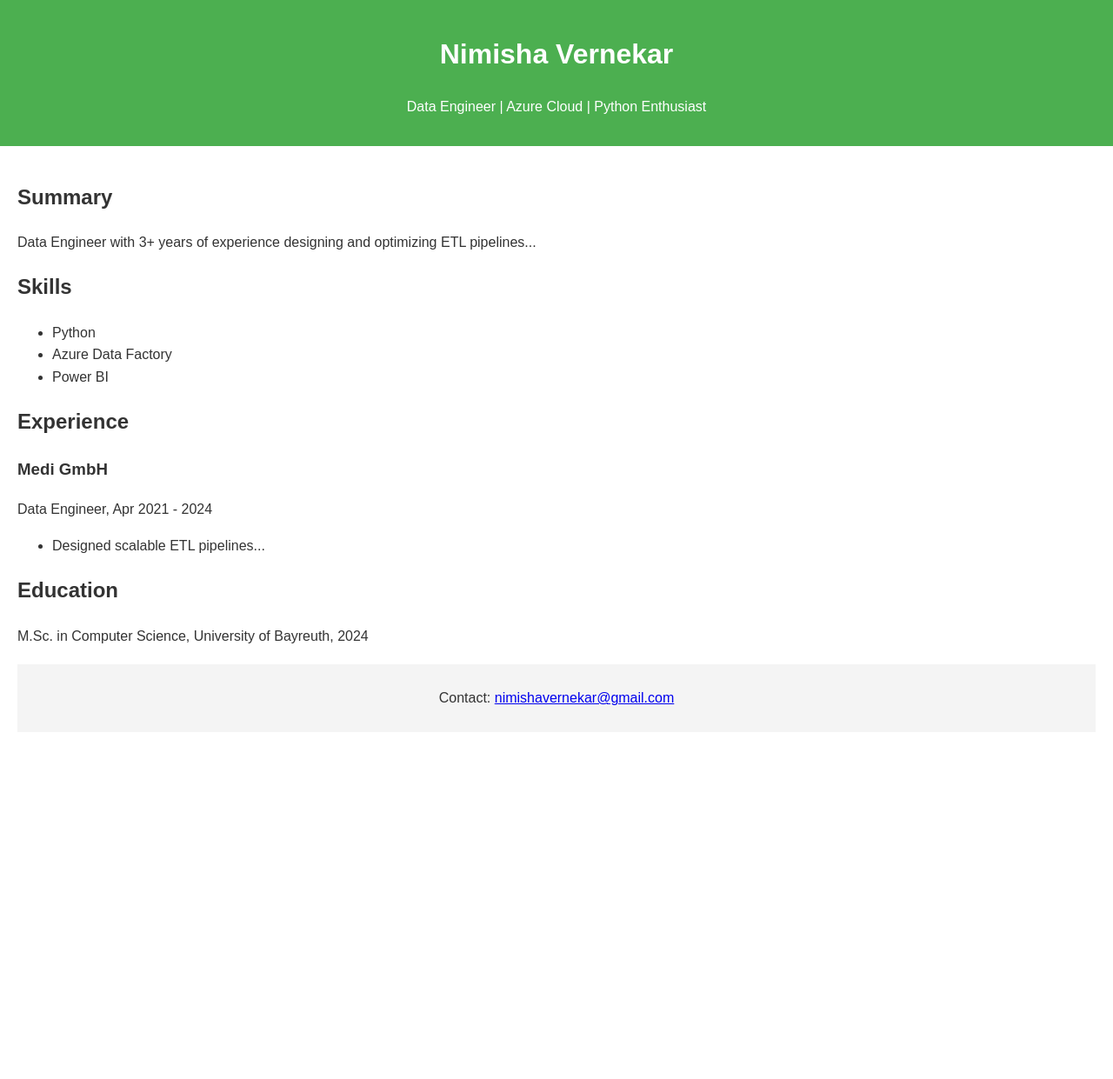
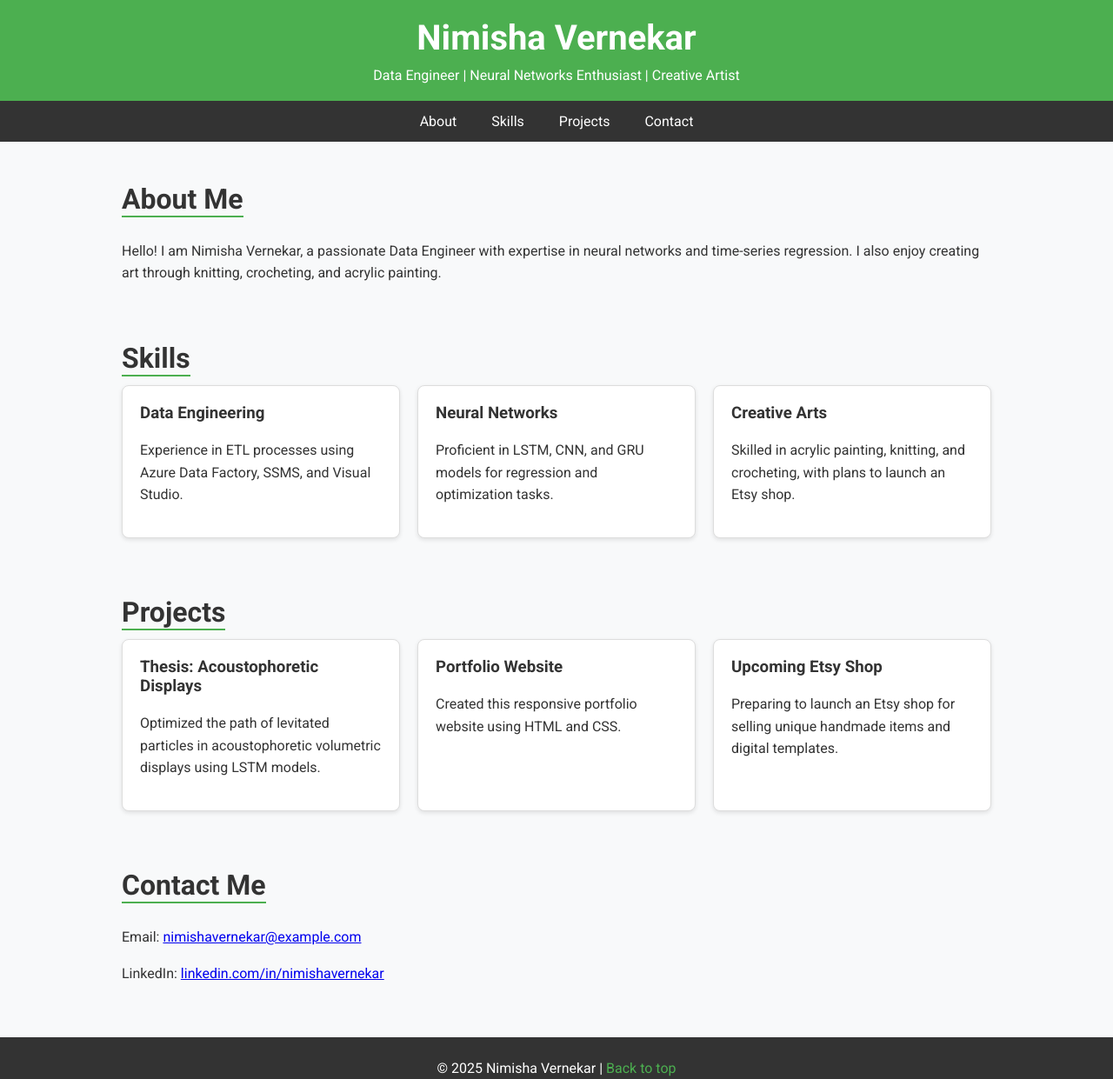
Before and after one commit to nimavernekar/nimisha.github.io, a plain HTML site: page index.html in a window 1280 px wide. Shown: the whole page at 87% size. Before the commit the page ends 862 px from the top, so only its background shows below. Drawn offline with Linux system fonts and the light colour scheme.

Commit message:
Update index.html
includes sections for About, Skills, Projects, and Contact, along with a navigation bar and a footer.

```diff
--- a/index.html
+++ b/index.html
@@ -3,44 +3,156 @@
 <head>
     <meta charset="UTF-8">
     <meta name="viewport" content="width=device-width, initial-scale=1.0">
-    <title>Nimisha Vernekar - Portfolio</title>
-    <link rel="stylesheet" href="styles.css">
+    <title>Nimisha Vernekar | Portfolio</title>
+    <link href="https://fonts.googleapis.com/css2?family=Roboto:wght@400;700&display=swap" rel="stylesheet">
+    <style>
+        /* General Styles */
+        body {
+            margin: 0;
+            font-family: 'Roboto', sans-serif;
+            background-color: #f8f9fa;
+            color: #333;
+        }
+        header {
+            background-color: #4CAF50;
+            color: white;
+            padding: 20px 0;
+            text-align: center;
+        }
+        header h1 {
+            margin: 0;
+            font-size: 2.5em;
+        }
+        header p {
+            margin: 10px 0 0;
+        }
+
+        nav {
+            display: flex;
+            justify-content: center;
+            background-color: #333;
+        }
+        nav a {
+            color: white;
+            text-decoration: none;
+            padding: 14px 20px;
+        }
+        nav a:hover {
+            background-color: #575757;
+        }
+
+        .container {
+            padding: 20px;
+            max-width: 1000px;
+            margin: 0 auto;
+        }
+
+        .section {
+            margin-bottom: 40px;
+        }
+        .section h2 {
+            font-size: 2em;
+            margin-bottom: 10px;
+            border-bottom: 2px solid #4CAF50;
+            display: inline-block;
+        }
+        .section p {
+            line-height: 1.6;
+        }
+
+        .grid {
+            display: grid;
+            grid-template-columns: repeat(auto-fit, minmax(300px, 1fr));
+            gap: 20px;
+        }
+
+        .card {
+            background-color: white;
+            border: 1px solid #ddd;
+            border-radius: 8px;
+            box-shadow: 0 2px 5px rgba(0, 0, 0, 0.1);
+            padding: 20px;
+        }
+        .card h3 {
+            margin-top: 0;
+        }
+
+        footer {
+            background-color: #333;
+            color: white;
+            text-align: center;
+            padding: 10px 0;
+        }
+        footer a {
+            color: #4CAF50;
+            text-decoration: none;
+        }
+    </style>
 </head>
 <body>
     <header>
         <h1>Nimisha Vernekar</h1>
-        <p>Data Engineer | Azure Cloud | Python Enthusiast</p>
+        <p>Data Engineer | Neural Networks Enthusiast | Creative Artist</p>
     </header>
-    <main>
-        <section id="summary">
-            <h2>Summary</h2>
-            <p>Data Engineer with 3+ years of experience designing and optimizing ETL pipelines...</p>
+
+    <nav>
+        <a href="#about">About</a>
+        <a href="#skills">Skills</a>
+        <a href="#projects">Projects</a>
+        <a href="#contact">Contact</a>
+    </nav>
+
+    <div class="container">
+        <section id="about" class="section">
+            <h2>About Me</h2>
+            <p>Hello! I am Nimisha Vernekar, a passionate Data Engineer with expertise in neural networks and time-series regression. I also enjoy creating art through knitting, crocheting, and acrylic painting.</p>
         </section>
-        <section id="skills">
+
+        <section id="skills" class="section">
             <h2>Skills</h2>
-            <ul>
-                <li>Python</li>
-                <li>Azure Data Factory</li>
-                <li>Power BI</li>
-                <!-- Add more skills -->
-            </ul>
+            <div class="grid">
+                <div class="card">
+                    <h3>Data Engineering</h3>
+                    <p>Experience in ETL processes using Azure Data Factory, SSMS, and Visual Studio.</p>
+                </div>
+                <div class="card">
+                    <h3>Neural Networks</h3>
+                    <p>Proficient in LSTM, CNN, and GRU models for regression and optimization tasks.</p>
+                </div>
+                <div class="card">
+                    <h3>Creative Arts</h3>
+                    <p>Skilled in acrylic painting, knitting, and crocheting, with plans to launch an Etsy shop.</p>
+                </div>
+            </div>
         </section>
-        <section id="experience">
-            <h2>Experience</h2>
-            <h3>Medi GmbH</h3>
-            <p>Data Engineer, Apr 2021 - 2024</p>
-            <ul>
-                <li>Designed scalable ETL pipelines...</li>
-            </ul>
-            <!-- Add more experiences -->
+
+        <section id="projects" class="section">
+            <h2>Projects</h2>
+            <div class="grid">
+                <div class="card">
+                    <h3>Thesis: Acoustophoretic Displays</h3>
+                    <p>Optimized the path of levitated particles in acoustophoretic volumetric displays using LSTM models.</p>
+                </div>
+                <div class="card">
+                    <h3>Portfolio Website</h3>
+                    <p>Created this responsive portfolio website using HTML and CSS.</p>
+                </div>
+                <div class="card">
+                    <h3>Upcoming Etsy Shop</h3>
+                    <p>Preparing to launch an Etsy shop for selling unique handmade items and digital templates.</p>
+                </div>
+            </div>
         </section>
-        <section id="education">
-            <h2>Education</h2>
-            <p>M.Sc. in Computer Science, University of Bayreuth, 2024</p>
+
+        <section id="contact" class="section">
+            <h2>Contact Me</h2>
+            <p>Email: <a href="mailto:nimishavernekar@example.com">nimishavernekar@example.com</a></p>
+            <p>LinkedIn: <a href="https://www.linkedin.com/in/nimishavernekar" target="_blank">linkedin.com/in/nimishavernekar</a></p>
         </section>
-        <footer>
-            <p>Contact: <a href="mailto:nimishavernekar@gmail.com">nimishavernekar@gmail.com</a></p>
-        </footer>
-    </main>
+    </div>
+
+    <footer>
+        <p>&copy; 2025 Nimisha Vernekar | <a href="#">Back to top</a></p>
+    </footer>
 </body>
 </html>
```
